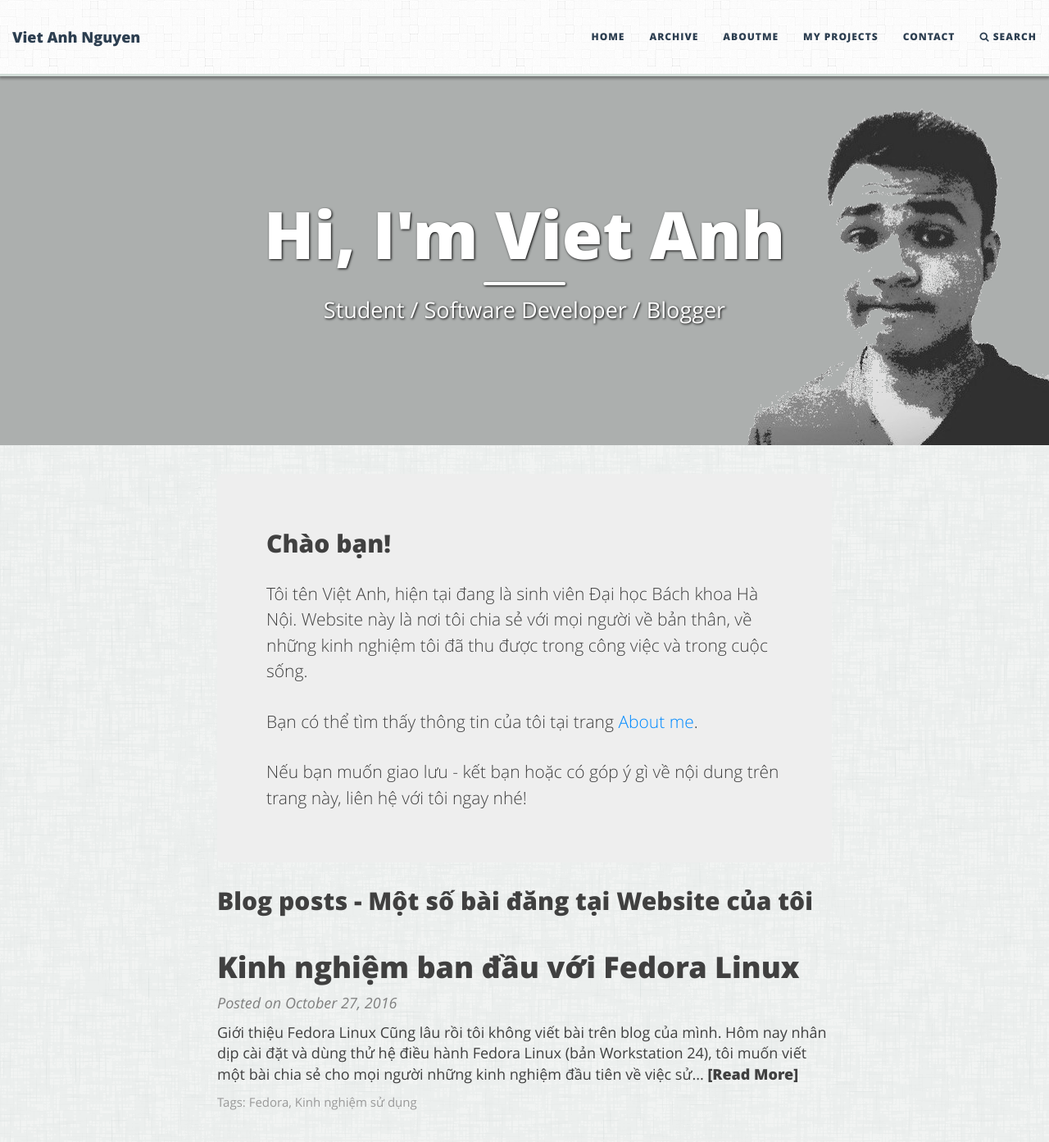
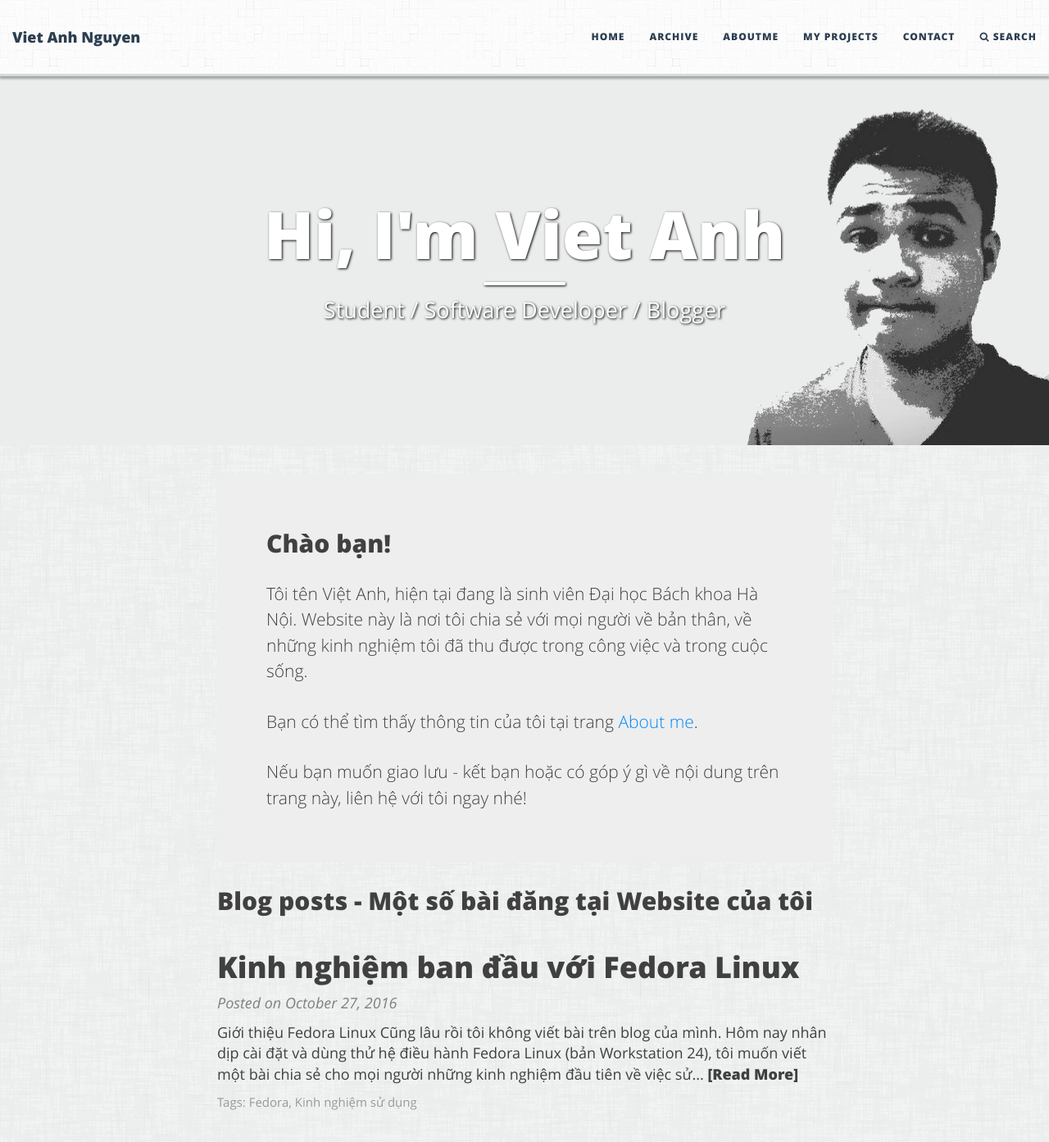
Before and after one commit to diglink/vietanhdev.github.io, a Jekyll site: the page built from index.html, in a window 1280 px wide and 1400 px high. Shown: the top 1393 px of the window at 82% size. Built offline with Jekyll 4.4.1, drawn with Linux system fonts in a browser that asks for light colours; the list of posts is cut into pages by our own code.

Commit message:
change bigimg of homepage

```diff
--- a/index.html
+++ b/index.html
@@ -71,6 +71,6 @@ bigimg: "/files/background/vietanhdev.png"
 <!-- Set header backround css -->
 <style type="text/css">
 	.big-img.intro-header {
-		background: #ACAFAE url("/files/background/vietanhdev.png") right bottom no-repeat;
+		background: #EAEDEC url("/files/background/vietanhdev.png") right bottom no-repeat;
 	}
 </style>
```
